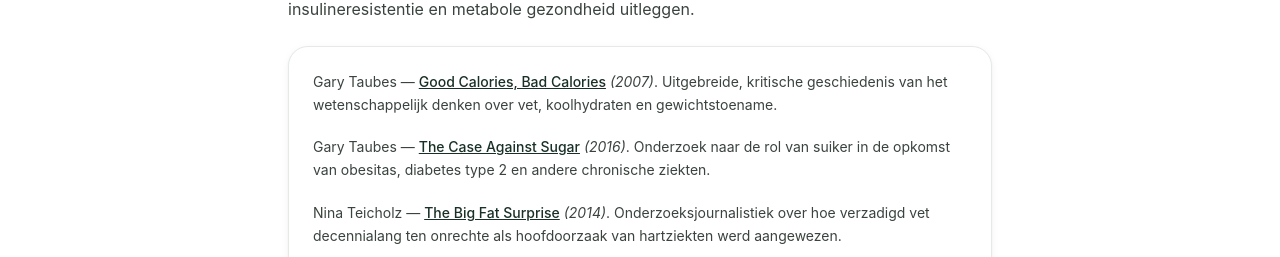
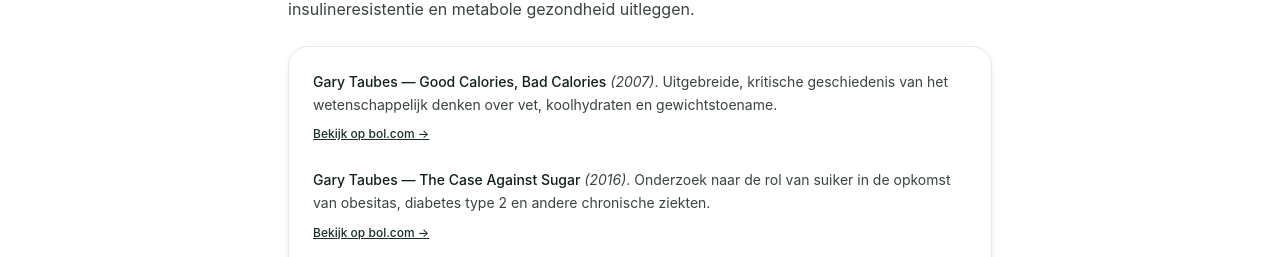
Before and after one commit to wvwooter/low-carb-netherlands, a Next.js app: page /boeken in a window 1280 px wide. Shown: the part 543-800 px from the top of the page. Built offline with nearby package versions, Linux system fonts and the light colour scheme; no server answers.

Commit message:
Boekenpagina: bol.com affiliate-links toevoegen per boek

```diff
--- a/app/boeken/page.tsx
+++ b/app/boeken/page.tsx
@@ -12,6 +12,7 @@
   titel: string;
   jaar: string;
   beschrijving: string;
+  bolUrl: string;
 }
 
 interface Categorie {
@@ -20,9 +21,19 @@
   boeken: Boek[];
 }
 
-function bolLink(titel: string, auteurs: string) {
-  const query = encodeURIComponent(`${titel} ${auteurs}`);
-  return `https://www.bol.com/nl/nl/s/?searchtext=${query}`;
+const BOL_AFFILIATE_ID = "1532849";
+const BOL_AFFILIATE_FLAG = "TXL";
+
+function affiliateLink(bolUrl: string, naam: string) {
+  const params = new URLSearchParams({
+    p: "2",
+    t: "url",
+    s: BOL_AFFILIATE_ID,
+    f: BOL_AFFILIATE_FLAG,
+    url: bolUrl,
+    name: naam,
+  });
+  return `https://partner.bol.com/click/click?${params.toString()}`;
 }
 
 const CATEGORIEEN: Categorie[] = [
@@ -37,6 +48,7 @@
         jaar: "2007",
         beschrijving:
           "Uitgebreide, kritische geschiedenis van het wetenschappelijk denken over vet, koolhydraten en gewichtstoename.",
+        bolUrl: "https://www.bol.com/nl/nl/p/good-calories-bad-calories/1001004006295176/",
       },
       {
         auteurs: "Gary Taubes",
@@ -44,6 +56,7 @@
         jaar: "2016",
         beschrijving:
           "Onderzoek naar de rol van suiker in de opkomst van obesitas, diabetes type 2 en andere chronische ziekten.",
+        bolUrl: "https://www.bol.com/nl/nl/f/the-case-against-sugar/9200000057582553/",
       },
       {
         auteurs: "Nina Teicholz",
@@ -51,6 +64,7 @@
         jaar: "2014",
         beschrijving:
           "Onderzoeksjournalistiek over hoe verzadigd vet decennialang ten onrechte als hoofdoorzaak van hartziekten werd aangewezen.",
+        bolUrl: "https://www.bol.com/nl/nl/f/the-big-fat-surprise/9200000009948524/",
       },
       {
         auteurs: "Benjamin Bikman",
@@ -58,6 +72,7 @@
         jaar: "2020",
         beschrijving:
           "Uitleg door een metabolisme-onderzoeker over insulineresistentie als gemeenschappelijke wortel van veel chronische ziekten.",
+        bolUrl: "https://www.bol.com/nl/nl/p/why-we-get-sick/9300000014866524/",
       },
       {
         auteurs: "William Davis",
@@ -65,6 +80,7 @@
         jaar: "2011",
         beschrijving:
           "Cardioloog William Davis over de effecten van moderne tarweconsumptie op gewicht en gezondheid.",
+        bolUrl: "https://www.bol.com/nl/nl/p/wheat-belly-wheat-belly/9200000033052347/",
       },
     ],
   },
@@ -79,6 +95,7 @@
         jaar: "2016",
         beschrijving:
           "Nefroloog Jason Fung over de hormonale (in plaats van calorie-gerichte) benadering van overgewicht.",
+        bolUrl: "https://www.bol.com/nl/nl/f/the-obesity-code/9200000055686970/",
       },
       {
         auteurs: "Jason Fung",
@@ -86,6 +103,7 @@
         jaar: "2018",
         beschrijving:
           "Praktische uitleg over het voorkomen en omkeren van diabetes type 2 via voeding en leefstijl.",
+        bolUrl: "https://www.bol.com/nl/nl/p/the-diabetes-code/9200000081770488/",
       },
       {
         auteurs: "Jason Fung en Jimmy Moore",
@@ -93,6 +111,7 @@
         jaar: "2016",
         beschrijving:
           "Praktische gids voor intermitterend, alternate-day en langer vasten, inclusief protocollen en veelgestelde vragen.",
+        bolUrl: "https://www.bol.com/nl/nl/p/complete-guide-to-fasting/9200000067647825/",
       },
       {
         auteurs: "Stephen Phinney en Jeff Volek",
@@ -100,6 +119,8 @@
         jaar: "2011",
         beschrijving:
           "Naslagwerk van twee vooraanstaande onderzoekers over de klinische toepassing van koolhydraatbeperking.",
+        bolUrl:
+          "https://www.bol.com/nl/nl/p/the-art-and-science-of-low-carbohydrate-living/9200000028909767/",
       },
       {
         auteurs: "Stephen Phinney en Jeff Volek",
@@ -107,6 +128,9 @@
         jaar: "2012",
         beschrijving:
           "Vervolg gericht op koolhydraatbeperking en sportprestaties, voor sporters en coaches.",
+        bolUrl:
+          "https://www.bol.com/nl/nl/s/?searchtext=" +
+          encodeURIComponent("Art and Science of Low Carbohydrate Performance Volek Phinney"),
       },
       {
         auteurs: "Eric Westman, Stephen Phinney en Jeff Volek",
@@ -114,6 +138,7 @@
         jaar: "2010",
         beschrijving:
           "Herziene, wetenschappelijk onderbouwde versie van de Atkins-aanpak voor dagelijks gebruik.",
+        bolUrl: "https://www.bol.com/nl/nl/f/the-new-atkins-for-a-new-you/9200000013653374/",
       },
     ],
   },
@@ -127,6 +152,7 @@
         jaar: "2017",
         beschrijving:
           "Complete gids met recepten en meerdere 28-dagen-menu's om ketogeen te gaan eten.",
+        bolUrl: "https://www.bol.com/nl/nl/p/the-keto-diet/9300000007176548/",
       },
       {
         auteurs: "Maria Emmerich",
@@ -134,6 +160,7 @@
         jaar: "2016",
         beschrijving:
           "Snelle, tijdbesparende ketogene recepten en menuplanning voor de dagelijkse praktijk.",
+        bolUrl: "https://www.bol.com/nl/nl/p/quick-easy-ketogenic-cooking/9200000056338222/",
       },
       {
         auteurs: "Martina Slajerova",
@@ -141,6 +168,9 @@
         jaar: "2016",
         beschrijving:
           "Meer dan 150 koolhydraatarme, vetrijke recepten, graanvrij en suikervrij.",
+        bolUrl:
+          "https://www.bol.com/nl/nl/s/?searchtext=" +
+          encodeURIComponent("The KetoDiet Cookbook Martina Slajerova"),
       },
       {
         auteurs: "Maria Emmerich",
@@ -148,6 +178,7 @@
         jaar: "2018",
         beschrijving:
           "Bekende, herkenbare gerechten opnieuw bedacht als koolhydraatarme, ketogene versies.",
+        bolUrl: "https://www.bol.com/nl/nl/f/keto-comfort-foods/9200000074057721/",
       },
     ],
   },
@@ -178,22 +209,26 @@
             </h2>
             <p className="mt-3 text-ink-700 leading-relaxed">{cat.intro}</p>
             <Card className="mt-6">
-              <ol className="space-y-5">
+              <ol className="space-y-6">
                 {cat.boeken.map((b) => (
                   <li key={b.titel} className="text-sm leading-relaxed">
                     <span className="text-ink-700">
-                      {b.auteurs} —{" "}
-                      <a
-                        href={bolLink(b.titel, b.auteurs)}
-                        target="_blank"
-                        rel="noopener noreferrer nofollow"
-                        className="font-medium text-forest-800 underline hover:text-forest-700"
-                      >
-                        {b.titel}
-                      </a>{" "}
+                      <span className="font-medium text-forest-900">
+                        {b.auteurs} — {b.titel}
+                      </span>{" "}
                       <span className="italic">({b.jaar})</span>.{" "}
                       {b.beschrijving}
                     </span>
+                    <div className="mt-1.5">
+                      <a
+                        href={affiliateLink(b.bolUrl, b.titel)}
+                        target="_blank"
+                        rel="noopener noreferrer sponsored"
+                        className="text-xs font-medium text-forest-800 underline hover:text-forest-700"
+                      >
+                        Bekijk op bol.com →
+                      </a>
+                    </div>
                   </li>
                 ))}
               </ol>
@@ -215,7 +250,9 @@
               <a href="/medisch-voorbehoud" className="underline">
                 pagina medisch voorbehoud
               </a>
-              .
+              . Links naar bol.com zijn affiliate-links: bij een aankoop via
+              deze links ontvangt Low Carb Netherlands mogelijk een kleine
+              vergoeding, zonder meerkosten voor jou.
             </p>
           </Card>
         </div>
```
